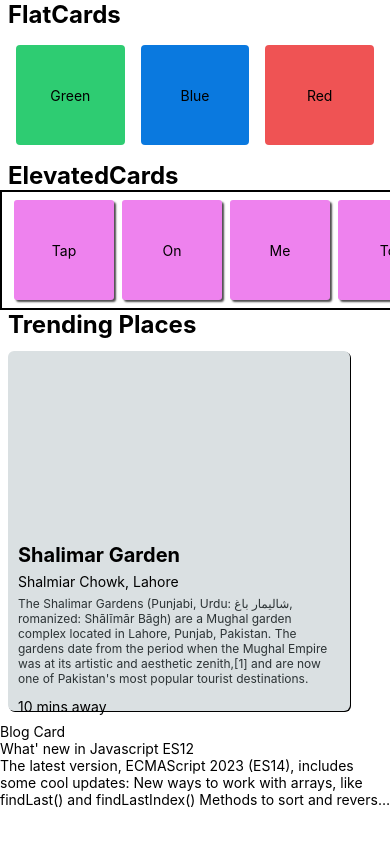
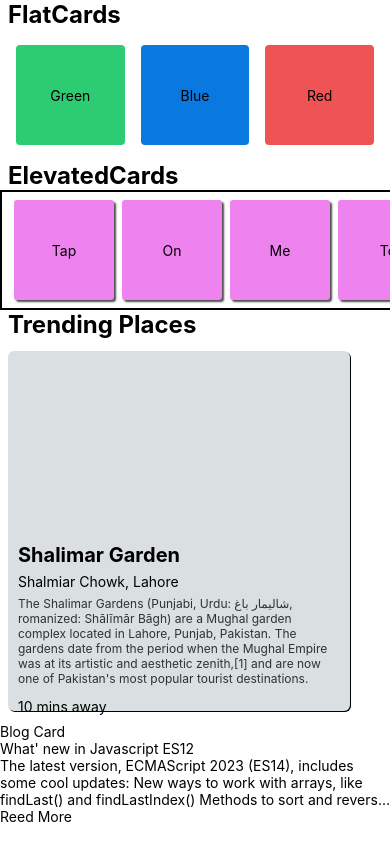
Before and after one commit to haseebt456/styler-app, a React Native app: screen / in a window 390 px wide. Built offline with nearby package versions, Linux system fonts and the light colour scheme.

Commit message:
Add ling to touchableOpacity

```diff
--- a/components/ActionCard.tsx
+++ b/components/ActionCard.tsx
@@ -1,4 +1,4 @@
-import { StyleSheet, Text, View, Linking, Image } from 'react-native'
+import { StyleSheet, Text, View, Linking, Image, TouchableOpacity } from 'react-native'
 import React from 'react'
 
 export default function ActionCard() {
@@ -23,6 +23,11 @@ export default function ActionCard() {
         <View style={styles.bodyContainer}>
             <Text numberOfLines={3}>The latest version, ECMAScript 2023 (ES14), includes some cool updates: New ways to work with arrays, like findLast() and findLastIndex() Methods to sort and reverse arrays, called toSorted() and toReversed() Better ways to use numbers in coding</Text>
         </View>
+        <View style={styles.footerContainer}>
+            <TouchableOpacity onPress={()=>openWebsite('https://daily.dev/blog/javascript-latest-version-whats-new#:~:text=The%20latest%20version%2C%20ECMAScript%202023,to%20use%20numbers%20in%20coding')}>
+                <Text>Reed More</Text>
+            </TouchableOpacity>
+        </View>
       </View>
     </View>
   )
```
